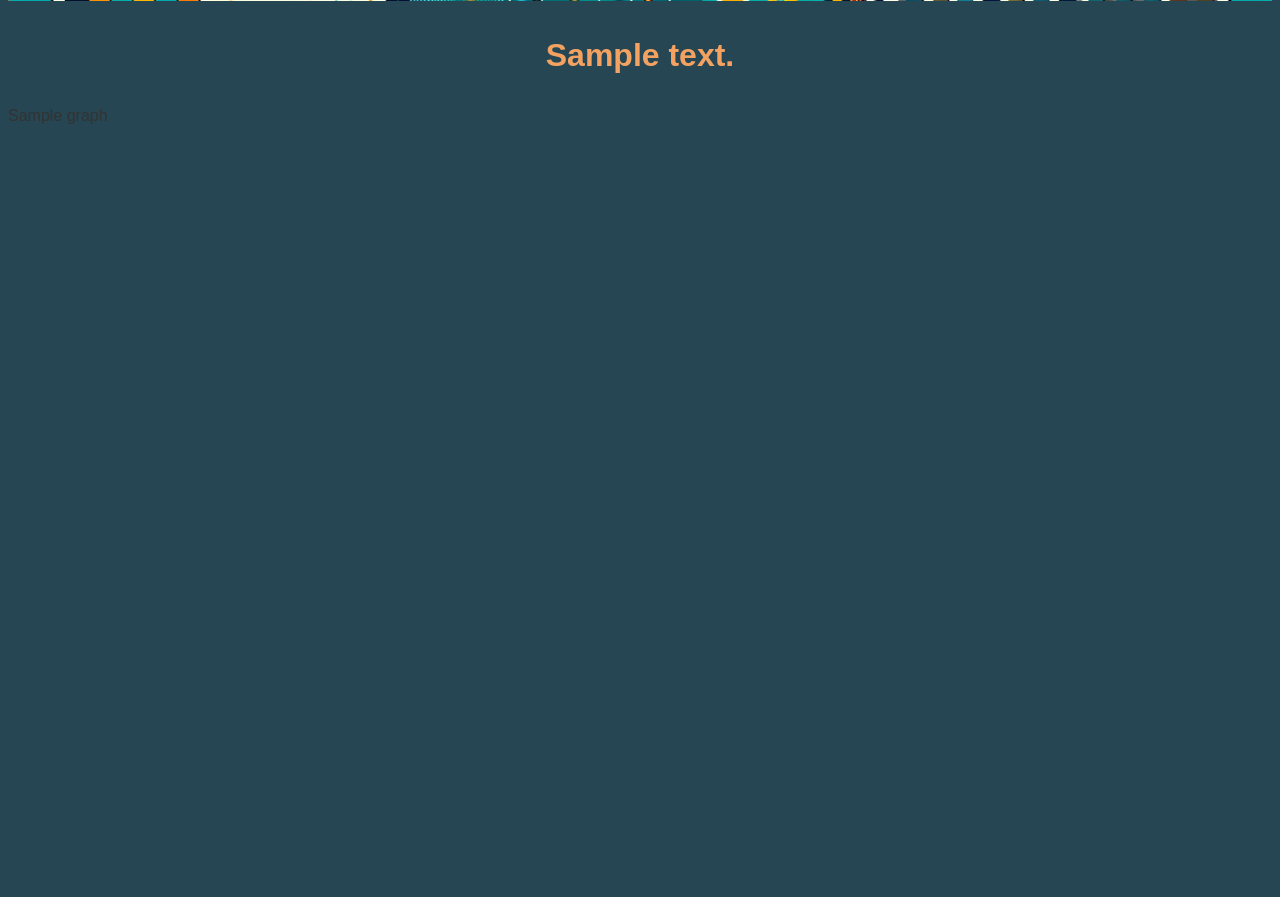
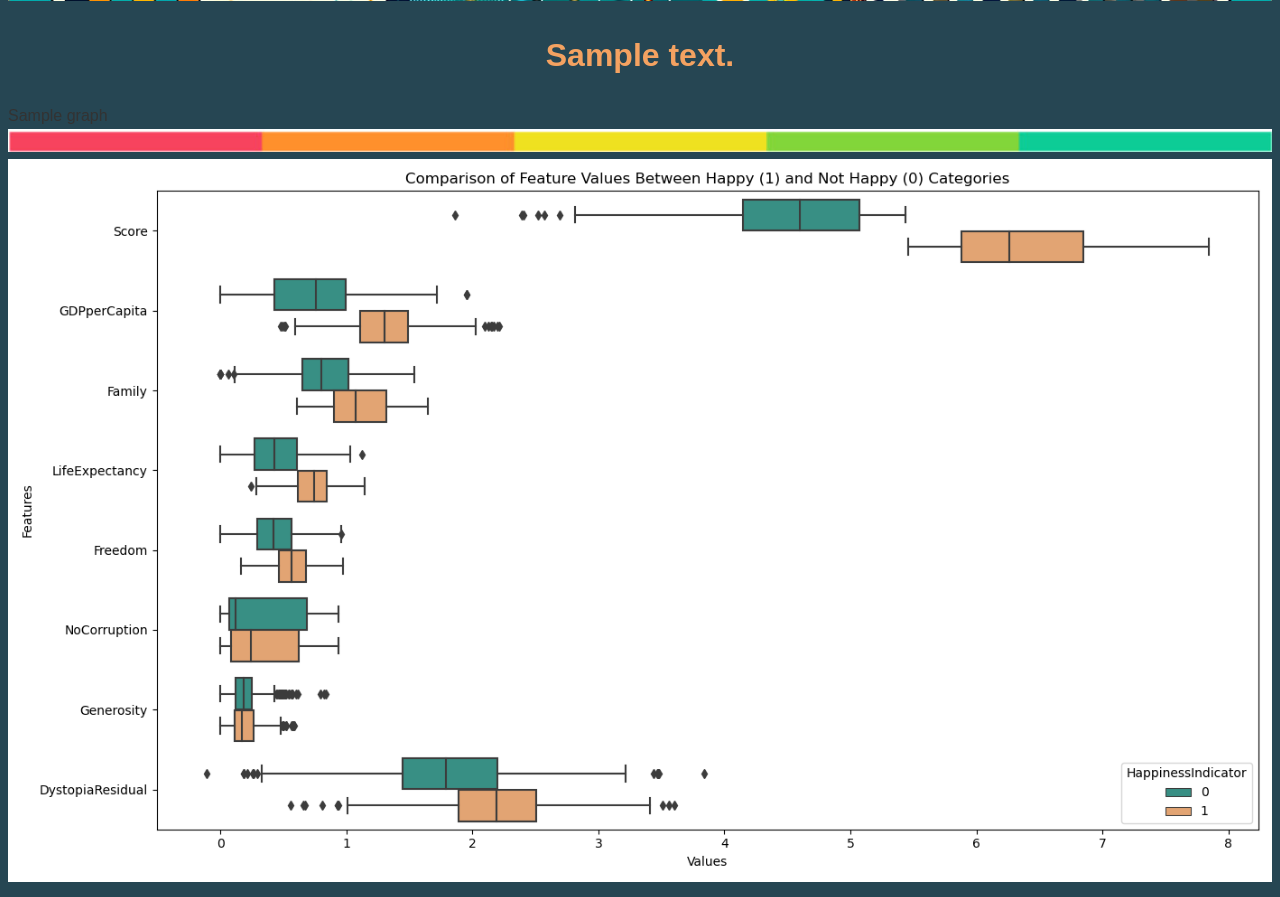
Before and after one commit to NidaB-C/happiness_project, a Flask app: template src/templates/result.html in a window 1280 px wide. Shown: the part 522-1419 px from the top of the page. Before the commit the page ends 646 px from the top, so only its background shows below. Run offline with Flask 2, Linux system fonts and the light colour scheme; the template is opened without the code that fills it: most values are stand-ins (such as "Sample title", 1, 10 or a date in 2020); parts of the project's set-up code (start-up, migrations or seed data) failed here and were passed over; some libraries are stand-ins or nearby versions.

Commit message:
Add comparison boxplots

```diff
--- a/src/templates/result.html
+++ b/src/templates/result.html
@@ -18,7 +18,8 @@
     <div>
         {{ graph|safe }}
     </div>
-    <!-- ...Include plotly and other scripts... -->
-    <!--script src="{{ url_for('static', filename='js/plots.js') }}"></script> -->
+    <img src="{{ url_for('static', filename='images/happiness_scale.png') }}" alt="Hapiness Scale" style="width: 100%; height: auto;">
+
+    <img src="{{ url_for('static', filename='images/feature_comparison_boxplot.png') }}" alt="Feature Comparison Boxplot" style="width: 100%; height: auto;">
 </body>
 </html>
```
Also changed, not shown: src/static/images/arrow.jpg (deleted), src/static/images/arrow.png (deleted), src/static/images/feature_comparison_boxplot.png (added), src/static/images/green_smile.jpg (deleted), 1 other file.
